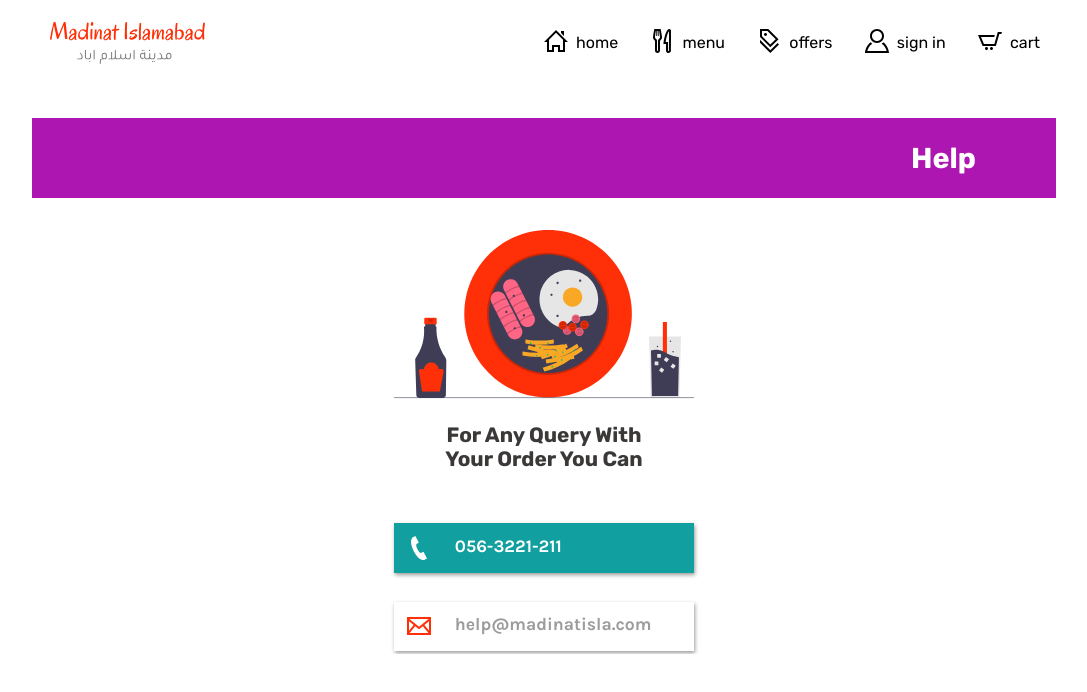
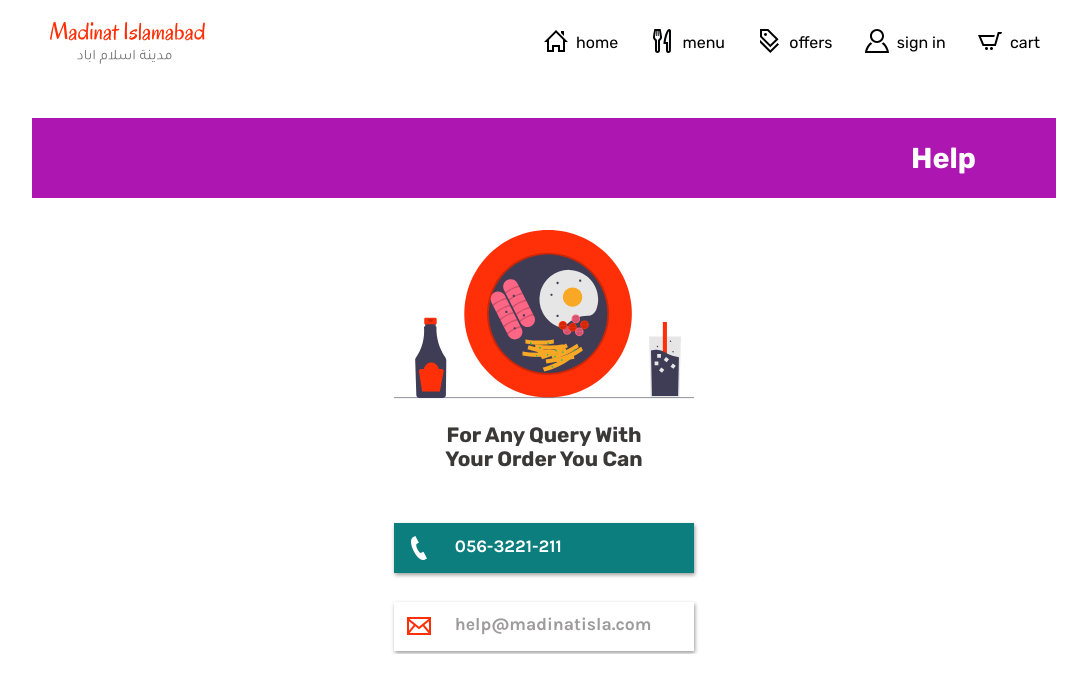
Before and after one commit to mohdsauood/madinat-islamabad, a Next.js app: page /help in a window 1280 px wide. In both pictures the pointer is over the button "056-3221-211". Shown: the top 692 px of the page, without its empty margins (96-1183 px from the left). Built offline with nearby package versions, Linux system fonts and the light colour scheme.

Commit message:
feat add hover effects

```diff
--- a/src/components/signin-components/signIn-buttons/SignInButtons.module.css
+++ b/src/components/signin-components/signIn-buttons/SignInButtons.module.css
@@ -12,6 +12,7 @@
   padding: 0.8rem;
   justify-content: flex-start;
   max-width: 300px;
+  cursor: pointer;
 }
 
 .button__svg {
@@ -33,18 +34,25 @@
   background-color: white;
   color: var(--black-50);
 }
-
+.googleButton:hover {
+  background-color: rgb(245, 241, 241);
+}
 .button__span {
   margin-left: 1.5rem;
 }
 
 .googleSvg {
 }
-
+.googleButton:hover {
+  background-color: #f1f3f7;
+}
 .fbSvg {
   fill: white;
 }
 
+.fbButton:hover {
+  background-color: #1841aa;
+}
 @media screen and (min-width: 1200px) {
   .button {
     max-width: 350px;
--- a/src/components/title-header/TitleHeader.js
+++ b/src/components/title-header/TitleHeader.js
@@ -9,7 +9,7 @@
     <div className={styles.div}>
       <svg
         onClick={() => router.back()}
-        className="svgBlack"
+        className={`${styles.svg} svgBlack`}
         transform="rotate(180)"
         xmlns="http://www.w3.org/2000/svg"
         width="22"
--- a/src/components/title-header/TitleHeader.module.css
+++ b/src/components/title-header/TitleHeader.module.css
@@ -7,6 +7,9 @@
   margin-left: 1.5rem;
 }
 
+.svg {
+  cursor: pointer;
+}
 @media screen and (min-width: 1200px) {
   .div {
     display: none;
--- a/src/pages/help/index.module.css
+++ b/src/pages/help/index.module.css
@@ -28,6 +28,7 @@
   display: flex;
   padding: 0.8rem;
   justify-content: flex-start;
+  cursor: pointer;
 }
 
 .button__svg {
@@ -39,6 +40,14 @@
   box-shadow: 1px 2px 4px var(--black-50);
   background-color: var(--teal);
   color: white;
+}
+
+.callButton:hover {
+  background-color: #0c7e7e;
+}
+
+.emailButton:hover {
+  background-color: rgb(240, 234, 234);
 }
 
 .emailButton {
```
